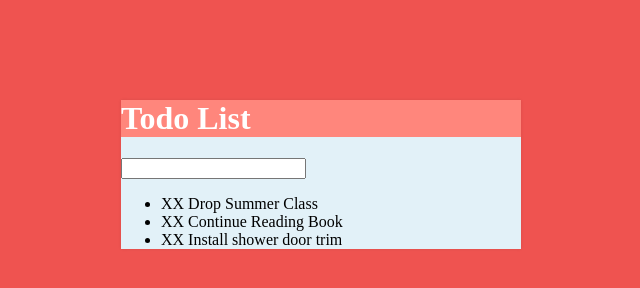
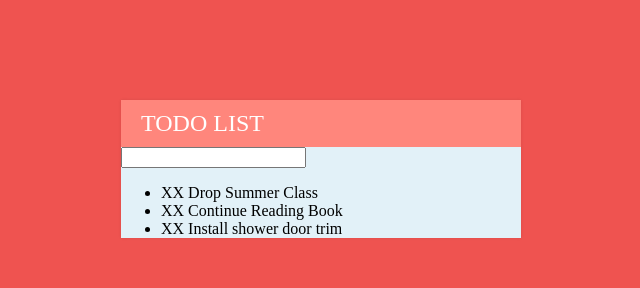
Before and after one commit to sunny-aguilar/todo-list-v1, a plain HTML site: page index.html in a window 1280 px wide. Shown: the whole page, without its empty margins (319-959 px from the left). Drawn offline with Linux system fonts and the light colour scheme.

Commit message:
jQuery practice

```diff
--- a/assets/css/app.css
+++ b/assets/css/app.css
@@ -20,4 +20,9 @@ body {
 h1 {
     background: #ff867c;
     color: white;
+    margin: 0;
+    padding: 10px 20px;
+    text-transform: uppercase;
+    font-size: 24px;
+    font-weight: normal;
 }
```
